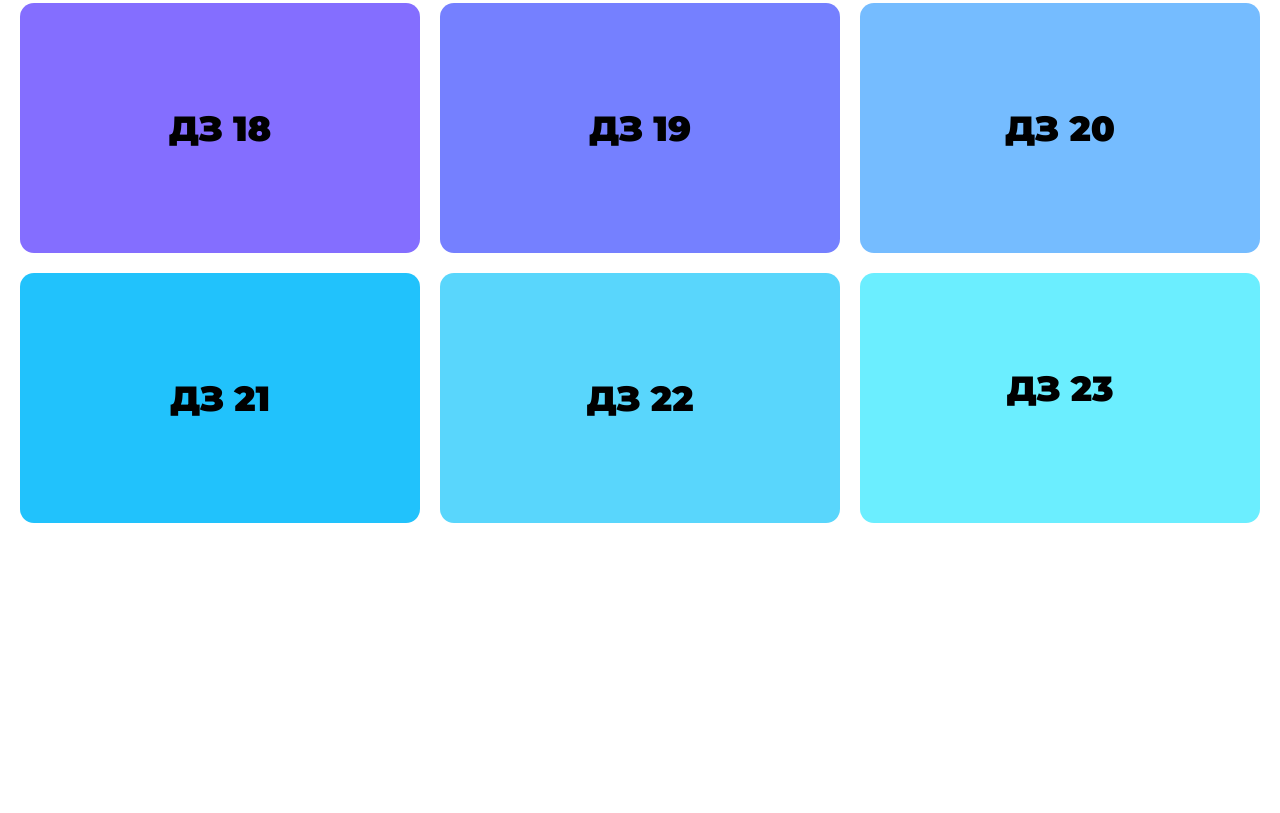
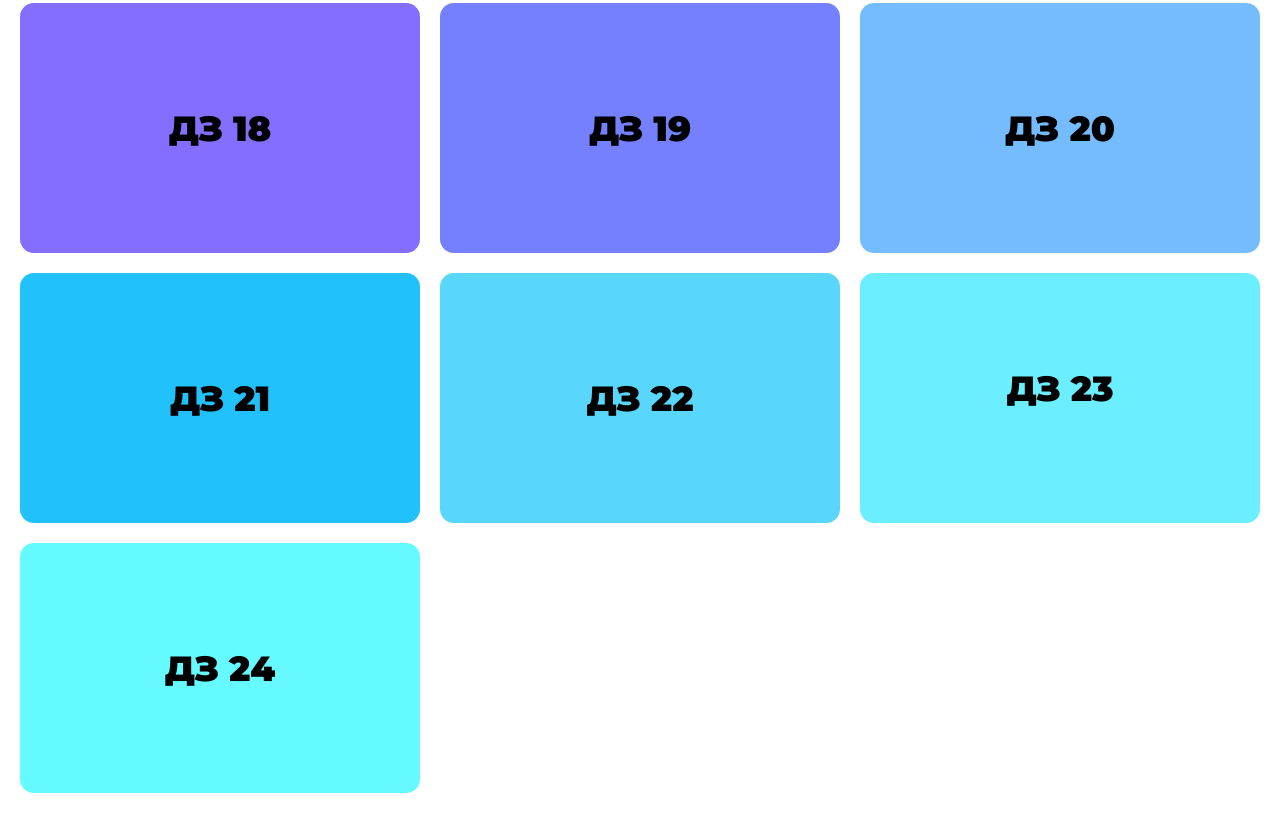
Before and after one commit to Sergey-Nag/sergey-nag.github.io, a plain HTML site: page index.html in a window 1280 px wide. Shown: the part 2253-3066 px from the top of the page. Before the commit the page ends 2796 px from the top, so only its background shows below. Drawn offline with Linux system fonts and the light colour scheme.

Commit message:
HW_24 in index

```diff
--- a/index.html
+++ b/index.html
@@ -173,6 +173,12 @@
           <span class="title">Глубокое копирование произвольного объекта</span>
         </div>
       </a>
+      <a href="HW_24/main.js" class="grid-item" style="background: rgb(100, 250, 255)">
+        <div class="info-wrapp">
+          <h2 class="hw-num">ДЗ 24</h2>
+          <span class="title">Функции с использованием замыканий</span>
+        </div>
+      </a>
      </div>
   </body>
 </html>
```
Also changed, not shown: HW_24/main.js (+7 -1 lines).
